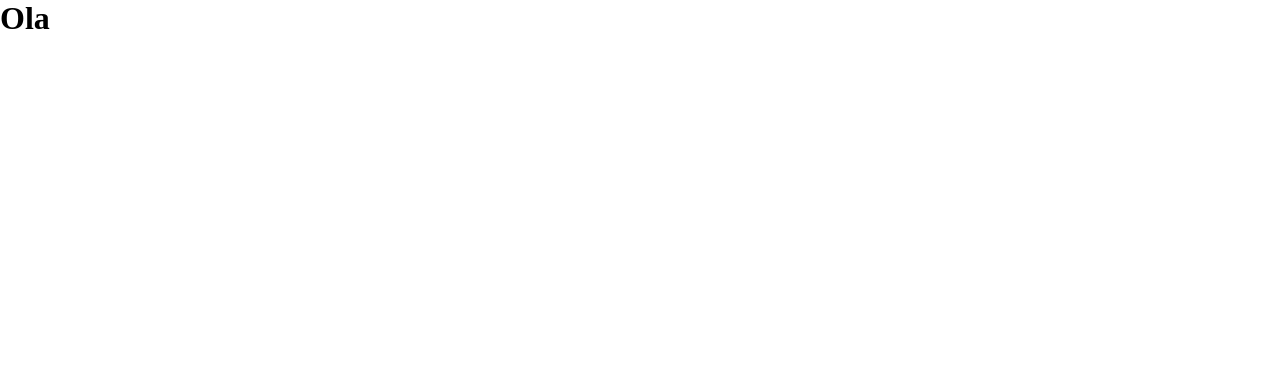
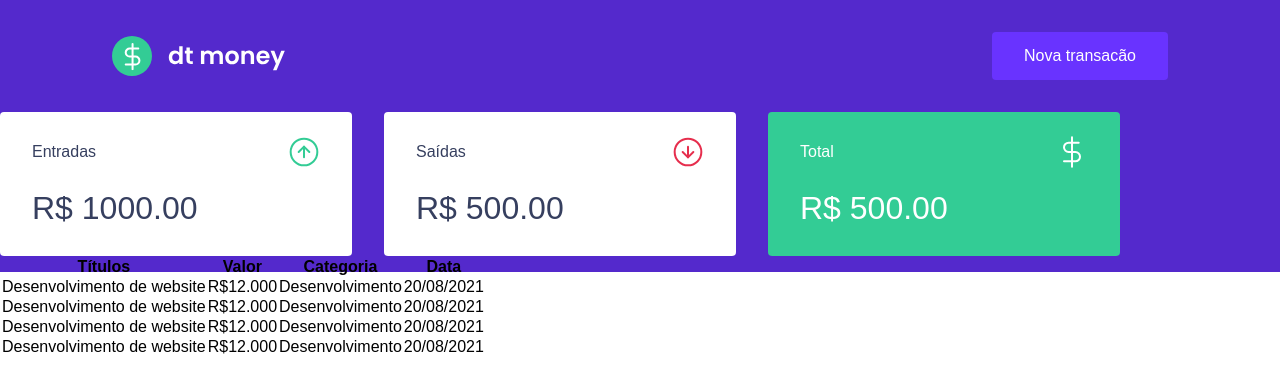
Before and after one commit to marcelo-gomj/dt-money, a React (Create React App) app: page / in a window 1280 px wide. Shown: the top 390 px of the page. Built offline with nearby package versions, Linux system fonts and the light colour scheme.

Commit message:
add header of page

```diff
--- a/public/index.html
+++ b/public/index.html
@@ -1,9 +1,6 @@
 <!DOCTYPE html>
 <html lang="pt-br">
   <head>
-    <link rel="preconnect" href="https://fonts.googleapis.com">
-    <link rel="preconnect" href="https://fonts.gstatic.com" crossorigin>
-    <link href="https://fonts.googleapis.com/css2?family=Poppins:wght@400;600&display=swap" rel="stylesheet">
     <meta charset="utf-8" />
     <meta name="viewport" content="width=device-width, initial-scale=1" />
     <link rel="shortcut icon" href="favicon.png" type="image/png">
--- a/src/App.tsx
+++ b/src/App.tsx
@@ -1,11 +1,13 @@
-import { GlobalStyle } from "./styles/global";
+import { GlobalStyle } from "./components/styles/global";
+import { Header } from './components/Header/index';
+import { Dashboard } from "./components/Dashboard/index";
 
 export function App() {
   return(
-    <div>
-        <GlobalStyle />
-        <h1>Ola</h1>
-    </div>
-
+    <>
+      <GlobalStyle />
+      <Header />
+      <Dashboard />
+    </>
   );
 }
--- /dev/null
+++ b/src/components/Dashboard/index.tsx
@@ -0,0 +1,13 @@
+import { Summary } from "../Summary";
+import { TransactionsTable } from "../TransactionsTable";
+import { Container } from "./styles";
+
+export function Dashboard(){
+    return(
+        <Container>
+            <Summary />
+            <TransactionsTable />
+        </Container>
+
+    );
+}
--- /dev/null
+++ b/src/components/Dashboard/styles.ts
@@ -0,0 +1,6 @@
+import styled  from 'styled-components';
+
+export const Container = styled.main`
+    max-width: 1120px;
+
+`
--- /dev/null
+++ b/src/components/Header/index.tsx
@@ -0,0 +1,18 @@
+import logoImg from '../../assets/logo.svg';
+import { Container, Content } from '../Header/styles';
+import { GlobalStyle } from '../styles/global'
+
+
+export function Header(){
+    return (
+        <Container>
+            <Content>
+                <GlobalStyle />
+                <img src={logoImg} alt="dt money logo"/>
+                <button type="button">
+                    Nova transacão
+                </button>
+            </Content>
+        </Container>
+    )
+}
--- /dev/null
+++ b/src/components/Header/styles.ts
@@ -0,0 +1,28 @@
+import styled from 'styled-components';
+
+export const Container = styled.header`
+    background: var(--blue);
+`
+
+export const Content = styled.div`
+    display: flex;
+    max-width: 1120px;
+    align-items: center;
+    justify-content: space-between;
+    margin: 0 auto;
+    padding: 2rem 2rem 12rem;
+
+    button{
+        font-size: 1rem;
+        color:  #fff;
+        background: var(--blue-light);
+        border: 0;
+        padding: 0 2rem;
+        border-radius: 0.25rem;
+        height: 3rem;
+
+        &:hover{
+            filter: brightness(0.9);
+        }
+    }
+`
--- /dev/null
+++ b/src/components/Summary/index.tsx
@@ -0,0 +1,33 @@
+import incomeImg from '../../assets/income.svg'
+import outcomeImg from '../../assets/outcome.svg'
+import totalImg from '../../assets/total.svg'
+
+import { Container } from './styles';
+
+export function Summary(){
+    return (
+        <Container>
+            <div>
+                <header>
+                    <p>Entradas</p>
+                    <img src={incomeImg} alt="income icon"/>
+                </header>
+                <strong>R$ 1000.00</strong>
+            </div>
+            <div>
+                <header>
+                    <p>Saídas</p>
+                    <img src={outcomeImg} alt="outcom icon"/>
+                </header>
+                <strong>R$ 500.00</strong>
+            </div>
+            <div className='highlight-background'>
+                <header>
+                    <p>Total</p>
+                    <img src={totalImg} alt="total icon"/>
+                </header>
+                <strong>R$ 500.00</strong>
+            </div>
+        </Container>
+    );
+}
--- /dev/null
+++ b/src/components/Summary/styles.ts
@@ -0,0 +1,38 @@
+import styled from 'styled-components';
+
+export const Container = styled.div`
+    display: grid;
+    max-width: 1120px;
+    margin: 0 auto;
+    grid-template-columns: repeat(3, 1fr);
+    gap: 2rem;
+    margin-top: -10rem;
+
+    div{
+        background: var(--shape);
+        padding: 1.5rem 2rem;
+        border-radius: 0.25rem;
+        color: var(--text-title);
+
+        header{
+        display: flex;
+        align-items: center;
+        justify-content: space-between;
+        }
+
+        strong{
+            display: block;
+            margin-top: 1rem;
+            font-size: 2rem;
+            font-weight: 500;
+            line-height: 3rem;
+        }
+
+        &.highlight-background{
+            background: var(--green);
+            color: #fff;
+        }
+    }
+
+
+`
--- /dev/null
+++ b/src/components/TransactionsTable/index.tsx
@@ -0,0 +1,45 @@
+import { Container } from "./styles";
+
+
+export function TransactionsTable (){
+    return(
+        <Container>
+            <table>
+                <thead>
+                    <tr>
+                        <th>Títulos</th>
+                        <th>Valor</th>
+                        <th>Categoria</th>
+                        <th>Data</th>
+                    </tr>
+                </thead>
+                <tbody>
+                    <tr>
+                        <td>Desenvolvimento de website</td>
+                        <td>R$12.000</td>
+                        <td>Desenvolvimento</td>
+                        <td>20/08/2021</td>
+                    </tr>
+                    <tr>
+                        <td>Desenvolvimento de website</td>
+                        <td>R$12.000</td>
+                        <td>Desenvolvimento</td>
+                        <td>20/08/2021</td>
+                    </tr>
+                    <tr>
+                        <td>Desenvolvimento de website</td>
+                        <td>R$12.000</td>
+                        <td>Desenvolvimento</td>
+                        <td>20/08/2021</td>
+                    </tr>
+                    <tr>
+                        <td>Desenvolvimento de website</td>
+                        <td>R$12.000</td>
+                        <td>Desenvolvimento</td>
+                        <td>20/08/2021</td>
+                    </tr>
+                </tbody>
+            </table>
+        </Container>
+    );
+}
--- /dev/null
+++ b/src/components/TransactionsTable/styles.ts
@@ -0,0 +1,3 @@
+import styled from 'styled-components';
+
+export const Container = styled.div``
--- a/src/styles/global.ts
+++ b/src/components/styles/global.ts
@@ -2,16 +2,19 @@
 
 
 export const GlobalStyle = createGlobalStyle`
+    @import url('https://fonts.googleapis.com/css2?family=Poppins:wght@400;600&display=swap');
+
     :root{
         --background: #f0f2f5;
         --red: #E52E40;
         --blue: #5429CC;
         --blue-light: #6933FF;
+        --green: #33cc95;
 
         --text-title: #363F5F;
         --text-body: #969C83;
 
-        --shape: #FFFFFF
+        --shape: #FFFFFF;
     }
 
     *{
@@ -32,10 +35,10 @@
 
     body{
         background: var(--background)
-        -webkit-font-smoothing: antialiased;
+        -web-kit-
     }
 
-    .body, input, textarea, button {
+    body, input, textarea, button {
         font-family: 'Poppins', sans-serif;
         font-weight: '400';
     }
@@ -53,4 +56,4 @@
         cursor: not-allowed;
     }
 
-`;
+`
```
